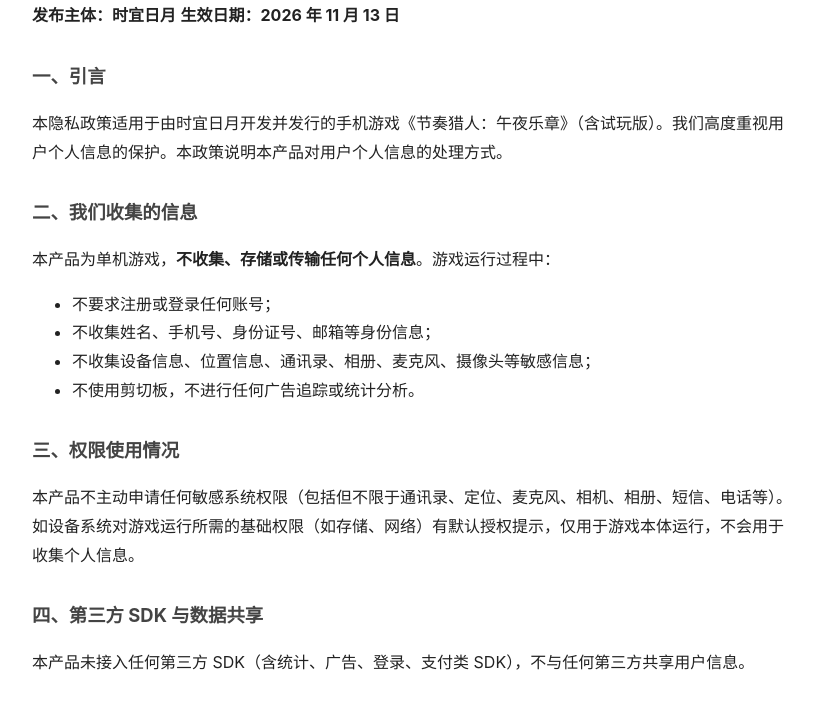
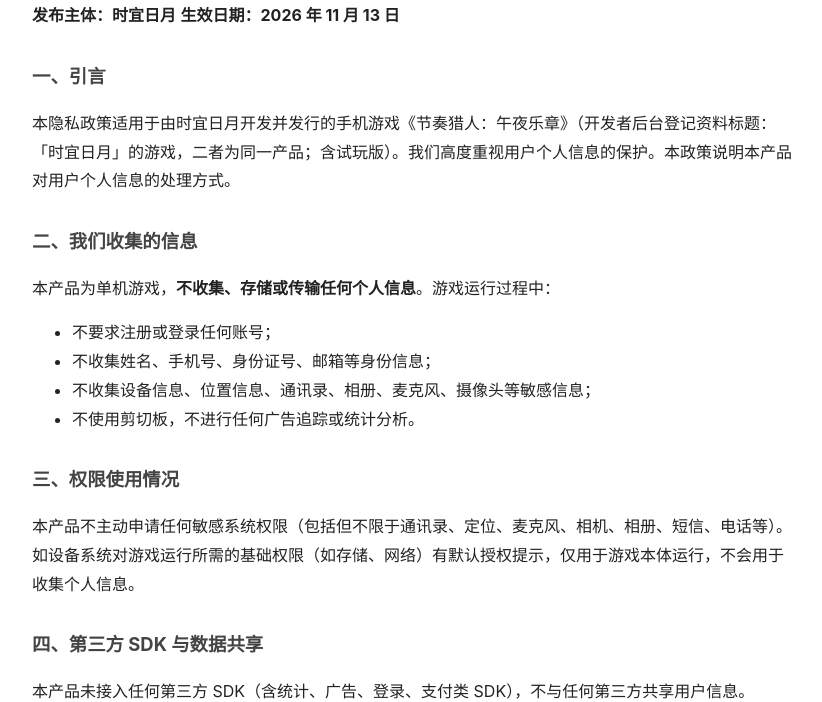
Before and after one commit to shiyimingcqu/rhythm-hunter-privacy, a plain HTML site: page index.html in a window 1280 px wide. Shown: the part 98-800 px from the top of the page, without its empty margins (228-1050 px from the left). Drawn offline with Linux system fonts and the light colour scheme.

Commit message:
Revise privacy policy wording in index.html
Updated the privacy policy text for clarity and detail.

```diff
--- a/index.html
+++ b/index.html
@@ -2,7 +2,7 @@
 <strong>发布主体：时宜日月</strong>
 <strong>生效日期：2026 年 11 月 13 日</strong>
 <h2>一、引言</h2>
-<p>本隐私政策适用于由时宜日月开发并发行的手机游戏《节奏猎人：午夜乐章》（含试玩版）。我们高度重视用户个人信息的保护。本政策说明本产品对用户个人信息的处理方式。</p>
+<p>本隐私政策适用于由时宜日月开发并发行的手机游戏《节奏猎人：午夜乐章》（开发者后台登记资料标题：「时宜日月」的游戏，二者为同一产品；含试玩版）。我们高度重视用户个人信息的保护。本政策说明本产品对用户个人信息的处理方式。</p>
 <h2>二、我们收集的信息</h2>
 <p>本产品为单机游戏，<strong>不收集、存储或传输任何个人信息</strong>。游戏运行过程中：</p>
 <ul><li>不要求注册或登录任何账号；</li>
```
